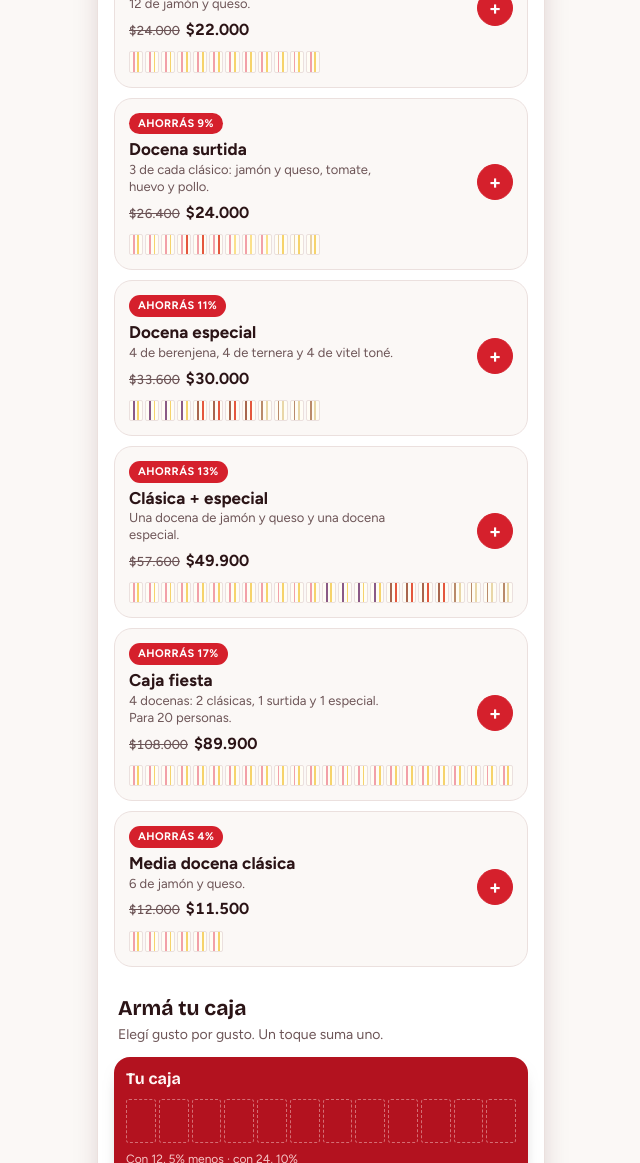
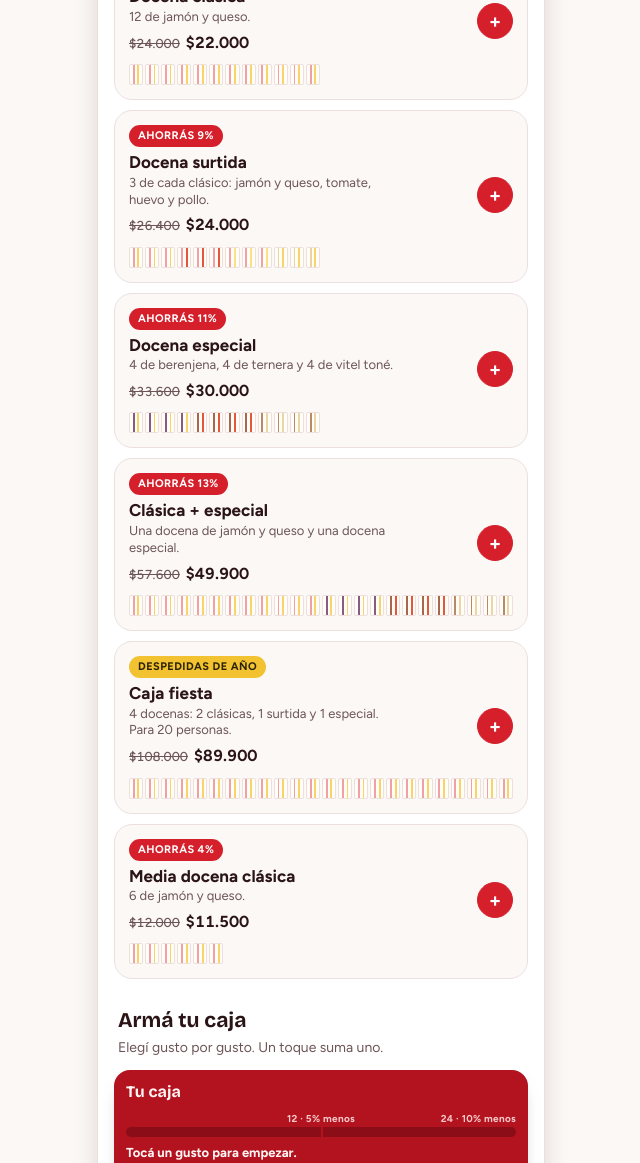
Before and after one commit to agustinhimmel/los-miga-de-fausto, a plain HTML site: page index.html in a window 1280 px wide. Shown: the part 1101-2264 px from the top of the page, without its empty margins (319-959 px from the left). Drawn offline with nearby package versions, Linux system fonts and the light colour scheme.

Commit message:
Caja nueva y fechas

```diff
--- a/index.html
+++ b/index.html
@@ -93,7 +93,7 @@ body,.tienda,.ficha,.como,.dia,.fila,.combo{transition:background-color .35s,bor
 .punto{display:inline-block;width:8px;height:8px;border-radius:50%;background:var(--rojo);color:var(--rojo);margin-right:7px}
 .dias-fila{display:flex;gap:8px;overflow-x:auto;margin:0 -16px;padding:2px 16px 6px;scrollbar-width:none}
 .dias-fila::-webkit-scrollbar{display:none}
-.dia{flex:none;width:112px;display:grid;gap:7px;border:1.5px solid var(--linea);background:var(--pan);border-radius:14px;padding:10px;text-align:left}
+.dia{flex:none;width:118px;display:grid;gap:7px;border:1.5px solid var(--linea);background:var(--pan);border-radius:14px;padding:10px;text-align:left}
 .dia[aria-pressed="true"]{border-color:var(--tinta);background:var(--papel);box-shadow:inset 0 0 0 1px var(--tinta)}
 .dia b{font-size:14px;line-height:1.15}
 .dia b i{display:block;font-style:normal;font-size:11px;font-weight:700;color:var(--rojo);text-transform:uppercase;letter-spacing:.04em}
@@ -127,11 +127,22 @@ body,.tienda,.ficha,.como,.dia,.fila,.combo{transition:background-color .35s,bor
 .caja-cab{display:flex;justify-content:space-between;align-items:baseline;gap:10px;font-size:14px}
 .caja-cab b{font-family:var(--display);font-size:16px}
 .caja-cab span{font-variant-numeric:tabular-nums;font-weight:700}
-.huecos{display:grid;grid-template-columns:repeat(12,minmax(0,1fr));gap:3px}
-.hueco{aspect-ratio:2/3;border-radius:3px;border:1.5px dashed var(--sobre2);background:none;padding:0;opacity:.5}
-.hueco.lleno{border:0;opacity:1;display:grid;grid-template-columns:3fr 2fr 3fr 2fr 3fr;overflow:hidden;background:var(--miga)}
-.hueco i,.tira i{display:block}
-.hueco.nuevo{animation:caer .28s cubic-bezier(.3,1.5,.5,1)}
+.tira i{display:block}
+.caja-cab s{font-weight:500;opacity:.75;margin-right:6px}
+.caja-barra{position:relative;height:10px;border-radius:99px;background:var(--fuerte2);margin-top:16px}
+.caja-barra i{display:block;height:100%;border-radius:99px;background:var(--mostaza);transition:width .3s}
+.caja-barra span{position:absolute;top:-15px;font-size:10px;font-weight:700;letter-spacing:.03em;color:var(--sobre2);white-space:nowrap;transform:translateX(-50%)}
+.caja-barra span.fin{transform:translateX(-100%)}
+.caja-barra span.si{color:var(--mostaza)}
+.caja-barra em{position:absolute;top:0;bottom:0;left:50%;width:2px;background:var(--fuerte)}
+.caja-msj{font-size:13px;font-weight:700;line-height:1.3}
+.caja-msj b{color:var(--mostaza)}
+.elegidos{display:flex;gap:10px;overflow-x:auto;scrollbar-width:none;padding:6px 2px 2px}
+.elegidos::-webkit-scrollbar{display:none}
+.elegido{flex:none;position:relative;width:40px;height:40px;border-radius:50%;border:2px solid var(--sobre);padding:0;background:none}
+.elegido img{width:100%;height:100%;border-radius:50%;object-fit:cover;display:block}
+.elegido b{position:absolute;right:-6px;top:-6px;min-width:19px;height:19px;border-radius:99px;background:var(--mostaza);color:#2a2205;font-size:11px;font-weight:700;display:grid;place-items:center;padding:0 4px}
+.elegido.nuevo{animation:caer .28s cubic-bezier(.3,1.5,.5,1)}
 @keyframes caer{from{transform:translateY(-10px) scale(.7);opacity:0}to{transform:none;opacity:1}}
 .caja-pie{display:flex;justify-content:space-between;gap:10px;font-size:12px;color:var(--sobre2)}
 .caja-pie button{border:0;background:none;color:var(--sobre);font-weight:700;font-size:12px;padding:0;text-decoration:underline}
@@ -309,8 +320,10 @@ fieldset.campo{border:0;margin:0;padding:0}
         <p>Elegí gusto por gusto. Un toque suma uno.</p>
         <div class="caja" id="caja">
           <div class="caja-cab"><b id="caja-titulo">Tu caja</b><span id="caja-total"></span></div>
-          <div class="huecos" id="huecos"></div>
-          <div class="caja-pie"><span id="caja-oferta"></span><button type="button" id="vaciar">Vaciar</button></div>
+          <div class="caja-barra"><i id="caja-avance"></i><em></em><span id="marca12" style="left:50%">12 · 5% menos</span><span id="marca24" class="fin" style="left:100%">24 · 10% menos</span></div>
+          <div class="caja-msj" id="caja-msj"></div>
+          <div class="elegidos" id="huecos"></div>
+          <div class="caja-pie" id="caja-pie"><span>Tocá una foto para sacar uno.</span><button type="button" id="vaciar">Vaciar</button></div>
         </div>
         <div class="fichas" id="fichas"></div>
 
@@ -443,7 +456,7 @@ fieldset.campo{border:0;margin:0;padding:0}
     {id:"c12s",n:"Docena surtida",d:"3 de cada clásico: jamón y queso, tomate, huevo y pollo.",p:24000,it:SURT},
     {id:"c12e",n:"Docena especial",d:"4 de berenjena, 4 de ternera y 4 de vitel toné.",p:30000,it:ESP},
     {id:"c24",n:"Clásica + especial",d:"Una docena de jamón y queso y una docena especial.",p:49900,it:rep("jq",12).concat(ESP)},
-    {id:"c48",n:"Caja fiesta",d:"4 docenas: 2 clásicas, 1 surtida y 1 especial. Para 20 personas.",p:89900,it:rep("jq",24).concat(SURT,ESP)},
+    {id:"c48",n:"Caja fiesta",d:"4 docenas: 2 clásicas, 1 surtida y 1 especial. Para 20 personas.",p:89900,it:rep("jq",24).concat(SURT,ESP),tag:"Despedidas de año"},
     {id:"c6",n:"Media docena clásica",d:"6 de jamón y queso.",p:11500,it:rep("jq",6)}
   ];
   var EXTRAS=[
@@ -458,11 +471,16 @@ fieldset.campo{border:0;margin:0;padding:0}
   ];
   var CANJES=[{n:"Media docena clásica",pts:2400},{n:"Docena clásica",pts:4500},{n:"Docena especial",pts:6000}];
   var DIAS=[{id:"v27",c:"Vie 27/11",v:"viernes 27/11",cupo:120,tom:64},
-            {id:"s28",c:"Sáb 28/11",v:"sábado 28/11",cupo:120,tom:103},
-            {id:"v4",c:"Vie 4/12",v:"viernes 4/12",cupo:120,tom:12},
-            {id:"x24",c:"Jue 24/12",v:"jueves 24/12 (Navidad)",cupo:200,tom:38,f:"Navidad"},
-            {id:"x31",c:"Jue 31/12",v:"jueves 31/12 (Año Nuevo)",cupo:200,tom:21,f:"Año Nuevo"}];
-  var caja=[], combos={}, extras={}, diaSel="v27", socio=null, ultimo=-1;
+            {id:"s28",c:"Sáb 28/11",v:"sábado 28/11 (final de la Libertadores)",cupo:150,tom:118,f:"Final Libertadores"},
+            {id:"v4",c:"Vie 4/12",v:"viernes 4/12",cupo:120,tom:22},
+            {id:"s5",c:"Sáb 5/12",v:"sábado 5/12",cupo:120,tom:35},
+            {id:"v11",c:"Vie 11/12",v:"viernes 11/12",cupo:120,tom:18},
+            {id:"s12",c:"Sáb 12/12",v:"sábado 12/12 (final del Clausura)",cupo:150,tom:41,f:"Final Clausura"},
+            {id:"v18",c:"Vie 18/12",v:"viernes 18/12",cupo:120,tom:30},
+            {id:"s19",c:"Sáb 19/12",v:"sábado 19/12",cupo:120,tom:44},
+            {id:"x24",c:"Jue 24/12",v:"jueves 24/12 (Nochebuena)",cupo:240,tom:96,f:"Nochebuena"},
+            {id:"x31",c:"Jue 31/12",v:"jueves 31/12 (fin de año)",cupo:240,tom:52,f:"Fin de año"}];
+  var caja=[], combos={}, extras={}, diaSel="v27", socio=null, ultimo="";
   var cierre=Date.now()+((24+5)*3600+17*60)*1000;
   var $=function(id){return document.getElementById(id)};
   var plata=function(n){return "$"+n.toLocaleString("es-AR")};
@@ -512,21 +530,23 @@ fieldset.campo{border:0;margin:0;padding:0}
       h+='<div class="fila"><div><h4>'+e.n+'</h4><p>'+e.d+'</p><span class="precio">'+plata(e.p)+'</span></div>'+
         '<div class="mas-menos vacio" id="mm-'+e.id+'"><button type="button" class="menos" data-extra="'+e.id+'" data-d="-1" aria-label="Sacar '+e.n+'">−</button><output id="q-'+e.id+'">0</output><button type="button" class="mas" data-extra="'+e.id+'" data-d="1" aria-label="Sumar '+e.n+'">+</button></div></div>'});
     $("extras").innerHTML=h}
-  function pintarCaja(){
-    var huecos=Math.max(12,12*Math.ceil(caja.length/12)),h="";
-    for(var i=0;i<huecos;i++){
-      if(i<caja.length){var g=POR_ID[caja[i]];
-        h+='<button type="button" class="hueco lleno'+(i===ultimo?" nuevo":"")+'" data-quitar="'+i+'" aria-label="Sacar '+g.n+'">'+franjas(g.c)+'</button>'}
-      else h+='<span class="hueco"></span>';
-    }
+  function pintarCaja(){var h="";
+    agrupar().forEach(function(k){
+      h+='<button type="button" class="elegido'+(k.g.id===ultimo?" nuevo":"")+'" data-quitar="'+k.g.id+'" aria-label="Sacar uno de '+k.g.n+'"><img src="img/foto-'+k.g.id+'.jpg" alt=""><b>'+k.n+'</b></button>'});
     $("huecos").innerHTML=h; ultimo=-1}
 
   function refrescar(){
     var x=cuenta(); pintarCaja();
-    $("caja-titulo").textContent=caja.length?"Tu caja · "+caja.length:"Tu caja";
-    $("caja-total").textContent=caja.length?plata(x.cajaBruto-x.cajaDesc):"";
-    $("caja-oferta").textContent=x.cajaPct===10?"Tenés 10% menos":x.cajaPct===5?"Tenés 5% menos · con 24, 10%":caja.length?"Con 12, 5% menos · faltan "+(12-caja.length):"Con 12, 5% menos · con 24, 10%";
-    $("vaciar").hidden=!caja.length;
+    var n=caja.length;
+    $("caja-titulo").textContent=n?"Tu caja · "+n+(n===1?" sándwich":" sándwiches"):"Tu caja";
+    $("caja-total").innerHTML=n?(x.cajaDesc?"<s>"+plata(x.cajaBruto)+"</s>":"")+plata(x.cajaBruto-x.cajaDesc):"";
+    $("caja-avance").style.width=Math.min(100,100*n/24)+"%";
+    $("marca12").classList.toggle("si",n>=12); $("marca24").classList.toggle("si",n>=24);
+    $("caja-msj").innerHTML=n===0?"Tocá un gusto para empezar.":
+      n<12?"Agregá <b>"+(12-n)+" más</b> y ahorrás 5%.":
+      n<24?"Ahorrás <b>"+plata(x.cajaDesc)+"</b>. Agregá <b>"+(24-n)+" más</b> y ahorrás 10%.":
+      "Ahorrás <b>"+plata(x.cajaDesc)+"</b> con el 10%.";
+    $("caja-pie").hidden=!n;
     GUSTOS.forEach(function(g){var n=cuantos(caja,g.id);
       $("n-"+g.id).hidden=n===0;$("n-"+g.id).textContent=n;$("menos-"+g.id).hidden=n===0;$("ficha-"+g.id).classList.toggle("con",n>0)});
     COMBOS.forEach(function(c){var q=combos[c.id]||0;$("q-"+c.id).textContent=q;$("mm-"+c.id).classList.toggle("vacio",q===0);$("combo-"+c.id).classList.toggle("con",q>0)});
@@ -535,7 +555,7 @@ fieldset.campo{border:0;margin:0;padding:0}
     $("barra").hidden=!x.hay;
     $("barra-cant").textContent=x.sandwiches?"Pedir "+x.sandwiches+(x.sandwiches===1?" sándwich":" sándwiches"):"Hacer el pedido";
     $("barra-total").textContent=plata(x.total);
-    $("barra-nota").textContent=pasa?"Para el "+d.c+" quedan "+lugar+" lugares. Sacá "+(x.sandwiches-lugar)+" o cambiá el día.":"Para el "+d.c+" · ★ sumás "+x.puntos+" puntos";
+    $("barra-nota").textContent=pasa?"Para el "+d.c+" quedan "+lugar+" lugares. Sacá "+(x.sandwiches-lugar)+" o cambiá el día.":"Para el "+d.c+(x.combosAhorro+x.cajaDesc?" · ahorrás "+plata(x.combosAhorro+x.cajaDesc):"")+" · ★ "+x.puntos+" puntos";
     $("barra-nota").classList.toggle("alerta",pasa);
     $("ir-pedido").disabled=pasa;
     pintarClub(x);
@@ -622,8 +642,8 @@ fieldset.campo{border:0;margin:0;padding:0}
     extras[id]=Math.max(0,Math.min(24,(extras[id]||0)+Number(b.dataset.d)));refrescar()});
   $("fichas").addEventListener("click",function(e){var s=e.target.closest("[data-sumar]"),m=e.target.closest("[data-sacar]");
     if(m){var i=caja.lastIndexOf(m.dataset.sacar);if(i>=0)caja.splice(i,1);refrescar()}
-    else if(s&&caja.length<96){caja.push(s.dataset.sumar);ultimo=caja.length-1;refrescar()}});
-  $("huecos").addEventListener("click",function(e){var b=e.target.closest("[data-quitar]");if(!b)return;caja.splice(Number(b.dataset.quitar),1);refrescar()});
+    else if(s&&caja.length<96){caja.push(s.dataset.sumar);ultimo=s.dataset.sumar;refrescar()}});
+  $("huecos").addEventListener("click",function(e){var b=e.target.closest("[data-quitar]");if(!b)return;var i=caja.lastIndexOf(b.dataset.quitar);if(i>=0)caja.splice(i,1);refrescar()});
   $("vaciar").addEventListener("click",function(){caja=[];refrescar()});
   document.querySelectorAll("[data-ir]").forEach(function(b){b.addEventListener("click",function(){var z=$(b.dataset.ir);if(z&&z.scrollIntoView)z.scrollIntoView({block:"start",behavior:"smooth"})})});
   document.querySelectorAll("[data-ver]").forEach(function(b){b.addEventListener("click",function(){ver(b.dataset.ver)})});
```
